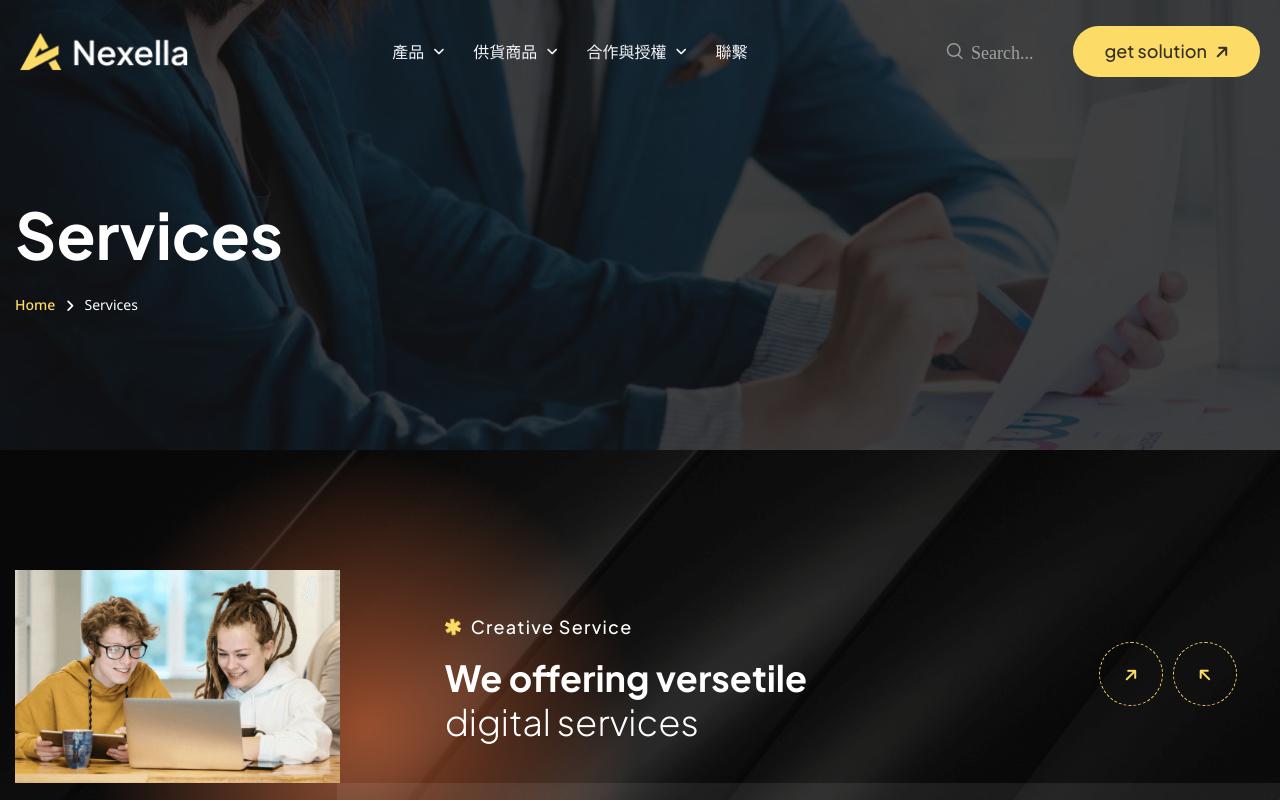
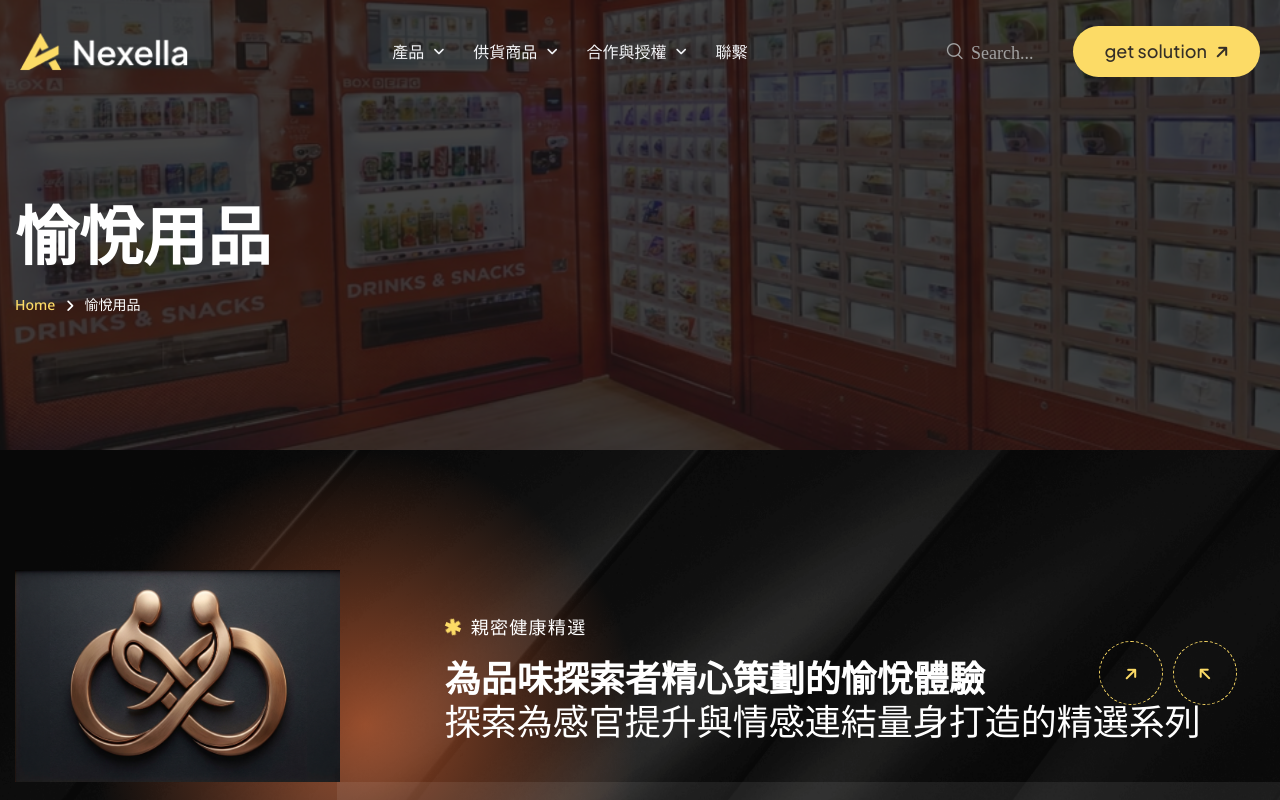
Before and after one commit to sysh21899/Unmanned-store-official-website, a plain HTML site: page page-services.html in a window 1280 px wide. Shown: the top 800 px of the page. Drawn offline with Linux system fonts and the light colour scheme; files whose address does not match are found by name.

Commit message:
更新圖片與內容。

```diff
--- a/page-services.html
+++ b/page-services.html
@@ -55,7 +55,7 @@
                   <li class="dropdown">
                     <a href="#">供貨商品</a>
                     <ul>
-                      <li><a href="page-services.html">Services</a></li>
+                      <li><a href="page-services.html">愉悅用品</a></li>
                     </ul>
                   </li>
                   <li class="dropdown">
@@ -209,7 +209,7 @@
       <section
         class="page-title"
         style="
-          background-image: url(images/inner-image/porject-bg.jpg);
+          background-image: url(images/inner-image/porject-bg.png);
           background-repeat: no-repeat;
           background-size: cover;
           background-position: center center;
@@ -217,10 +217,10 @@
       >
         <div class="auto-container">
           <div class="title-outer">
-            <h1 class="title">Services</h1>
+            <h1 class="title">愉悅用品</h1>
             <ul class="page-breadcrumb">
               <li><a href="index.html">Home</a></li>
-              <li>Services</li>
+              <li>愉悅用品</li>
             </ul>
           </div>
         </div>
@@ -242,7 +242,7 @@
             <div class="row align-items-center">
               <div class="col-xl-4 col-lg-4 col-md-12">
                 <div class="service_img">
-                  <img src="images/main-home/service-img.png" alt="" />
+                  <img src="images/main-home/intimateproducts.png" alt="" />
                 </div>
               </div>
               <div class="section-title-column col-lg-8 col-md-12">
@@ -251,11 +251,11 @@
                     ><img
                       src="images/main-home/sub-title-shape.svg"
                       alt=""
-                    />Creative Service</span
+                    />親密健康精選</span
                   >
                   <h2>
-                    We offering versetile <br />
-                    <span>digital services</span>
+                    為品味探索者精心策劃的愉悅體驗 <br />
+                    <span>探索為感官提升與情感連結量身打造的精選系列</span>
                   </h2>
                 </div>
               </div>
```
Also changed, not shown: index.html (+1 -1 lines), page-about.html (+1 -1 lines), page-contact.html (+2 -2 lines), page-pricing.html (+2 -2 lines), page-project-details.html (+1 -1 lines), page-project.html (+1 -1 lines), images/inner-image/porject-bg.png (added), images/main-home/intimateproducts.png (added).
